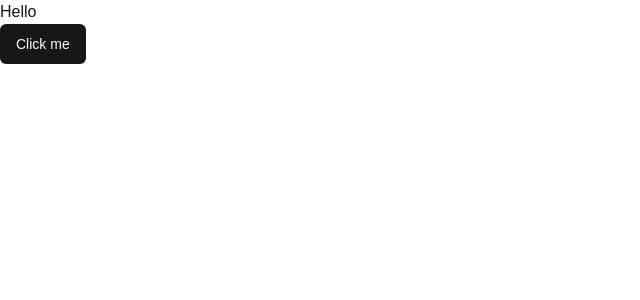
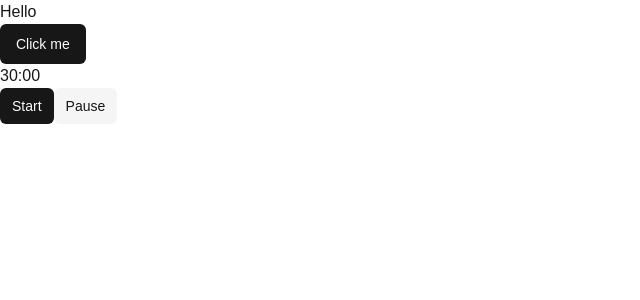
Before and after one commit to austinluk/interview-prep-app, a Next.js app: page / in a window 1280 px wide. Shown: the top 300 px of the page, without its empty margins (0-640 px from the left). Built offline with nearby package versions, Linux system fonts and the light colour scheme.

Commit message:
timer feature

```diff
--- a/app/page.js
+++ b/app/page.js
@@ -1,4 +1,5 @@
 import { Button } from "@/components/ui/button";
+import { Timer } from "@/components/ui/timer";
 import Image from "next/image";
 
 export default function Home() {
@@ -6,6 +7,8 @@ export default function Home() {
     <div className="bg-background">
       <div>Hello</div>
       <Button>Click me</Button>
+      <Timer />
+
     </div>
   );
 }
--- /dev/null
+++ b/components/ui/timer.jsx
@@ -0,0 +1,51 @@
+"use client";
+
+import { useState, useEffect } from 'react';
+import { Button } from "@/components/ui/button";
+
+export function Timer() {
+  const [time, setTime] = useState(30 * 60);
+  const [isActive, setIsActive] = useState(false);
+
+  const formatTime = (seconds) => {
+    const minutes = Math.floor(seconds / 60);
+    const remainingSeconds = seconds % 60;
+    return `${minutes.toString().padStart(2, '0')}:${remainingSeconds
+      .toString()
+      .padStart(2, '0')}`;
+  };
+
+  useEffect(() => {
+    let interval = null;
+
+    if (isActive && time > 0) {
+      interval = setInterval(() => {
+        setTime((prevTime) => prevTime - 1);
+      }, 1000);
+    } else if (!isActive && time !== 0) {
+      clearInterval(interval);
+    }
+
+    return () => clearInterval(interval);
+  }, [isActive, time]);
+
+  const startTimer = () => {
+    setIsActive(true);
+  };
+
+  const pauseTimer = () => {
+    setIsActive(false);
+  };
+
+  return (
+    <div>
+      <h1>{formatTime(time)}</h1>
+      <Button variant="default" size="sm" onClick={startTimer}>
+        Start
+      </Button>
+      <Button variant="secondary" size="sm" onClick={pauseTimer}>
+        Pause
+        </Button>
+    </div>
+  );
+}
```
